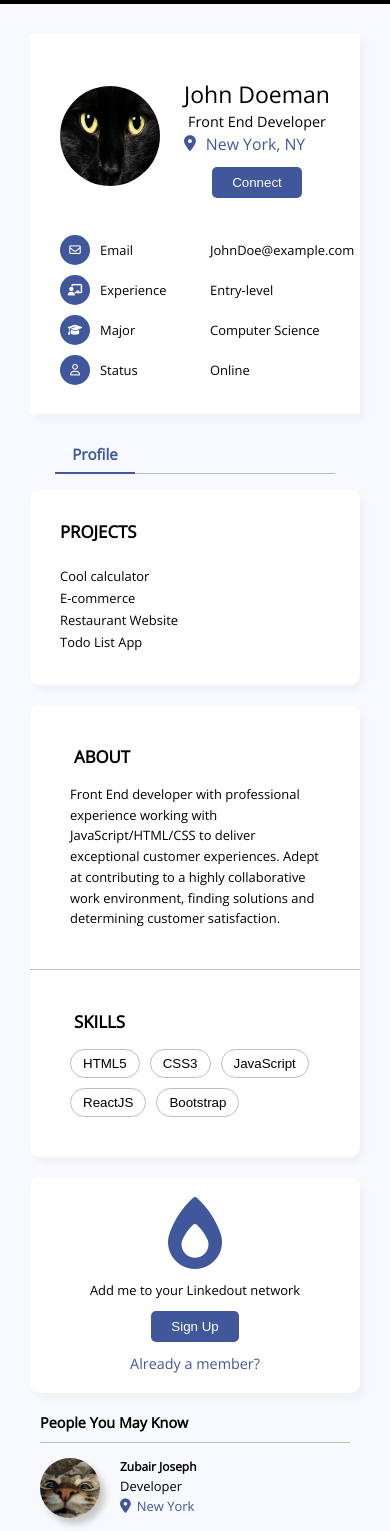
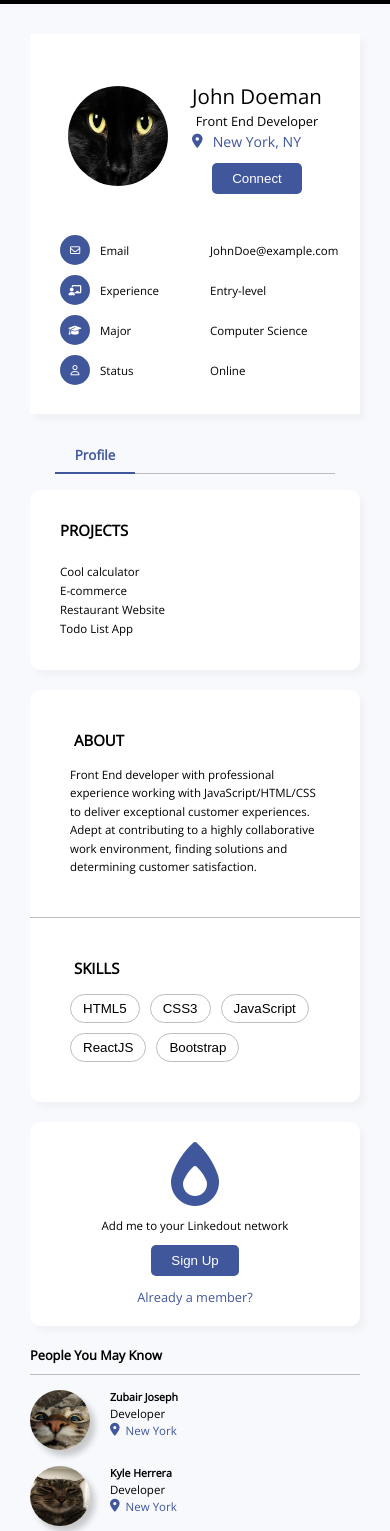
Before and after one commit to Swhag/Landing-Pages-Project, a plain HTML site: page Sample-Page/profile.html in a window 390 px wide. Shown: the part 76-1607 px from the top of the page. Drawn offline with nearby package versions, Linux system fonts and the light colour scheme.

Commit message:
profile page finished

```diff
--- a/Sample-Page/profile.html
+++ b/Sample-Page/profile.html
@@ -24,8 +24,8 @@
       <a href="./index.html" class="nav-logo">MyLogo</a>
 
       <div class="nav-items">
+        <a href="./index.html">Home</a>
         <a href="./apps.html">Apps</a>
-        <a href="#">Products</a>
         <a href="./profile.html">Profile</a>
       </div>
     </nav>
@@ -119,7 +119,7 @@
 
               <h4>Add me to your Linkedout network</h4>
               <button>Sign Up</button>
-              <p>Already a member?</p>
+              <a href="#">Already a member?</a>
             </div>
 
             <div class="profile-right-bottom">
--- a/Sample-Page/styles/apps.css
+++ b/Sample-Page/styles/apps.css
@@ -1,12 +1,14 @@
 :root {
   --gray: #424242;
+  --gray-light: #4c4c4c;
+  --gray-dark: #1b1b1b;
 }
 
 .apps-container {
   margin: 0 auto;
   position: relative;
   max-width: 100vw;
-  margin-bottom: 150px;
+  margin-bottom: 30px;
 }
 
 /* ------------------------------------------- */
@@ -44,6 +46,7 @@
 .apps-hero button {
   border: none;
   background-color: var(--gray);
+
   color: #fff;
 
   padding: 12px 20px;
@@ -51,11 +54,11 @@
 }
 
 .apps-hero button:hover {
-  background-color: #eee;
+  background-color: var(--gray-light);
 }
 
 .apps-hero button:active {
-  background-color: #cccccc;
+  background-color: var(--gray-dark);
 }
 
 .apps-hero .img-container {
@@ -113,6 +116,14 @@
 
   padding: 12px 16px;
   border-radius: 5px;
+}
+
+.white-banner button:hover {
+  background-color: var(--gray-light);
+}
+
+.white-banner button:active {
+  background-color: var(--gray-dark);
 }
 
 /* ------------------------------------------- */
@@ -276,7 +287,7 @@
 
 @media (max-width: 992px) {
   .apps-gallery {
-    padding: 60px 0;
+    padding: 30px 0px 0px 0px;
   }
 
   .apps-gallery-container {
--- a/Sample-Page/styles/main.css
+++ b/Sample-Page/styles/main.css
@@ -47,7 +47,6 @@ button {
 
 .navbar {
   background: rgba(0, 0, 0, 1);
-  /* background-color: rgba(0, 47, 108, 0.9); */
 
   color: #fff;
   height: 80px;
@@ -84,6 +83,11 @@ button {
 .navbar .nav-items a:hover {
   border-bottom: 1px solid #fff;
   cursor: pointer;
+}
+@media (max-width: 768px) {
+  .navbar .nav-items {
+    padding-top: 10px;
+  }
 }
 
 /* ------------------------------------------- */
--- a/Sample-Page/styles/profile.css
+++ b/Sample-Page/styles/profile.css
@@ -1,12 +1,13 @@
 :root {
-  --primary-color: #41579b;
-  --secondary-color: #bdbdbd;
+  --primary: #41579b;
+  --primary-light: #4961b7;
+  --primary-dark: #002f6c;
+  --secondary: #bdbdbd;
 }
 
 body {
   background-color: #f7f9fc;
   width: 100vw;
-  height: 100vh;
 }
 
 .profile-container {
@@ -18,6 +19,30 @@ body {
 @media (min-width: 2560px) {
   .profile-container {
     padding: 60px 440px;
+  }
+}
+
+@media (max-width: 1700px) {
+  .profile-container {
+    padding: 50px 200px;
+  }
+}
+
+@media (max-width: 1440px) {
+  .profile-container {
+    padding: 40px 140px;
+  }
+}
+
+@media (max-width: 1200px) {
+  .profile-container {
+    padding: 30px 80px;
+  }
+}
+
+@media (max-width: 768px) {
+  .profile-container {
+    padding: 30px;
   }
 }
 
@@ -63,7 +88,7 @@ body {
 }
 
 .profile-info button {
-  background-color: var(--primary-color);
+  background-color: var(--primary);
   border: none;
   color: #fff;
 
@@ -72,11 +97,19 @@ body {
   margin-top: 10px;
 }
 
+.profile-info button:hover {
+  background-color: var(--primary-light);
+}
+
+.profile-info button:active {
+  background-color: var(--primary-dark);
+}
+
 .profile-location {
   display: flex;
   align-items: center;
   gap: 10px;
-  color: var(--primary-color);
+  color: var(--primary);
 }
 
 .profile-location {
@@ -84,7 +117,7 @@ body {
 }
 
 .top-banner-right {
-  border-left: 1px solid var(--secondary-color);
+  border-left: 1px solid var(--secondary);
   max-width: 500px;
   height: 100%;
   padding: 30px;
@@ -107,7 +140,7 @@ body {
 }
 
 .info-left-list i {
-  background-color: var(--primary-color);
+  background-color: var(--primary);
   color: #fff;
 
   width: 30px;
@@ -131,23 +164,7 @@ body {
   font-size: 0.9rem;
 }
 
-@media (max-width: 1700px) {
-  .profile-container {
-    padding: 50px 200px;
-  }
-}
-
-@media (max-width: 1200px) {
-  .profile-container {
-    padding: 40px 140px;
-  }
-}
-
 @media (max-width: 1024px) {
-  .profile-container {
-    padding: 30px 100px;
-  }
-
   .profile-top-banner {
     height: 380px;
     padding: 0px;
@@ -183,30 +200,20 @@ body {
   }
 }
 
-@media (max-width: 768px) {
-  html {
-    font-size: 90%;
-  }
-
-  .profile-container {
-    padding: 30px;
-  }
-}
-
 /* ------------------------------------------- */
 /* profile content styling */
 /* ------------------------------------------- */
 
 .profile-tab {
-  color: var(--primary-color);
-  border-bottom: 1px solid var(--secondary-color);
+  color: var(--primary);
+  border-bottom: 1px solid var(--secondary);
   margin: 10px 25px 10px 25px;
   height: 50px;
   position: relative;
 }
 
 .profile-tab h5 {
-  border-bottom: 2px solid var(--primary-color);
+  border-bottom: 2px solid var(--primary);
   font-size: 1.05rem;
   width: 80px;
   padding: 8px;
@@ -285,7 +292,7 @@ body {
 }
 
 .profile-mid-top {
-  border-bottom: 1px solid var(--secondary-color);
+  border-bottom: 1px solid var(--secondary);
 }
 
 .profile-mid-top p {
@@ -303,7 +310,7 @@ body {
 }
 
 .skill-tags button {
-  border: 1px solid var(--secondary-color);
+  border: 1px solid var(--secondary);
   background-color: #fff;
 
   padding: 6px 12px;
@@ -342,7 +349,7 @@ body {
 }
 
 .profile-right-top i {
-  color: var(--primary-color);
+  color: var(--primary);
   font-size: 5rem;
 }
 
@@ -353,24 +360,34 @@ body {
 
 .profile-right-top button {
   border: none;
-  background-color: var(--primary-color);
+  background-color: var(--primary);
   color: #fff;
   padding: 8px 20px;
   border-radius: 5px;
 }
 
-.profile-right-top p {
-  color: var(--primary-color);
+.profile-right-top button:hover {
+  background-color: var(--primary-light);
+}
+
+.profile-right-top button:active {
+  background-color: var(--primary-dark);
+}
+
+.profile-right-top a {
+  color: var(--primary);
 }
 
 .profile-right-bottom {
   width: 100%;
   height: 50%;
-  padding: 10px;
+  padding-top: 10px;
+  overflow-y: auto;
+  overflow-x: auto;
 }
 
 .profile-right-bottom h4 {
-  border-bottom: 1px solid var(--secondary-color);
+  border-bottom: 1px solid var(--secondary);
   padding-bottom: 10px;
   margin-top: 10px;
   margin-bottom: 15px;
@@ -410,7 +427,7 @@ body {
   display: flex;
   align-items: center;
   gap: 6px;
-  color: var(--primary-color);
+  color: var(--primary);
 }
 
 @media (max-width: 1024px) {
```
Also changed, not shown: Sample-Page/apps.html (+1 -1 lines), Sample-Page/index.html (+2 -2 lines).
